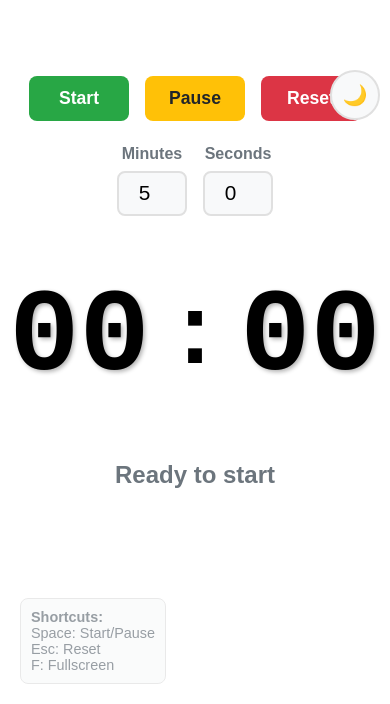
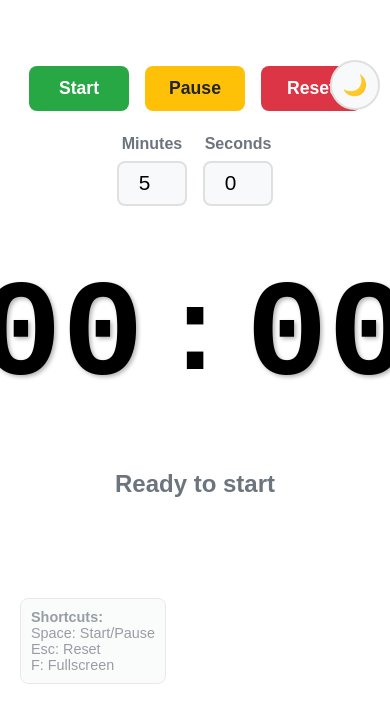
Before and after one commit to TauqeerAhmad5201/timer-clock, a plain HTML site: page index.html in a window 390 px wide. Shown: the part 140-844 px from the top of the page. Drawn offline with Linux system fonts and the light colour scheme.

Commit message:
Update font sizes for time display and separator in responsive design

```diff
--- a/styles.css
+++ b/styles.css
@@ -184,7 +184,7 @@ body {
 }
 
 .time-digit {
-    font-size: clamp(12rem, 25vw, 32rem);
+    font-size: clamp(16rem, 30vw, 40rem);
     font-weight: 900;
     font-family: 'Courier New', monospace;
     line-height: 1;
@@ -193,7 +193,7 @@ body {
 }
 
 .separator {
-    font-size: clamp(8rem, 20vw, 24rem);
+    font-size: clamp(12rem, 25vw, 30rem);
     font-weight: 900;
     font-family: 'Courier New', monospace;
     line-height: 1;
@@ -261,11 +261,11 @@ body {
 
 @media (max-width: 480px) {
     .time-digit {
-        font-size: clamp(6rem, 30vw, 12rem);
+        font-size: clamp(8rem, 35vw, 16rem);
     }
 
     .separator {
-        font-size: clamp(4rem, 25vw, 9rem);
+        font-size: clamp(6rem, 30vw, 12rem);
     }
 }
 
```
